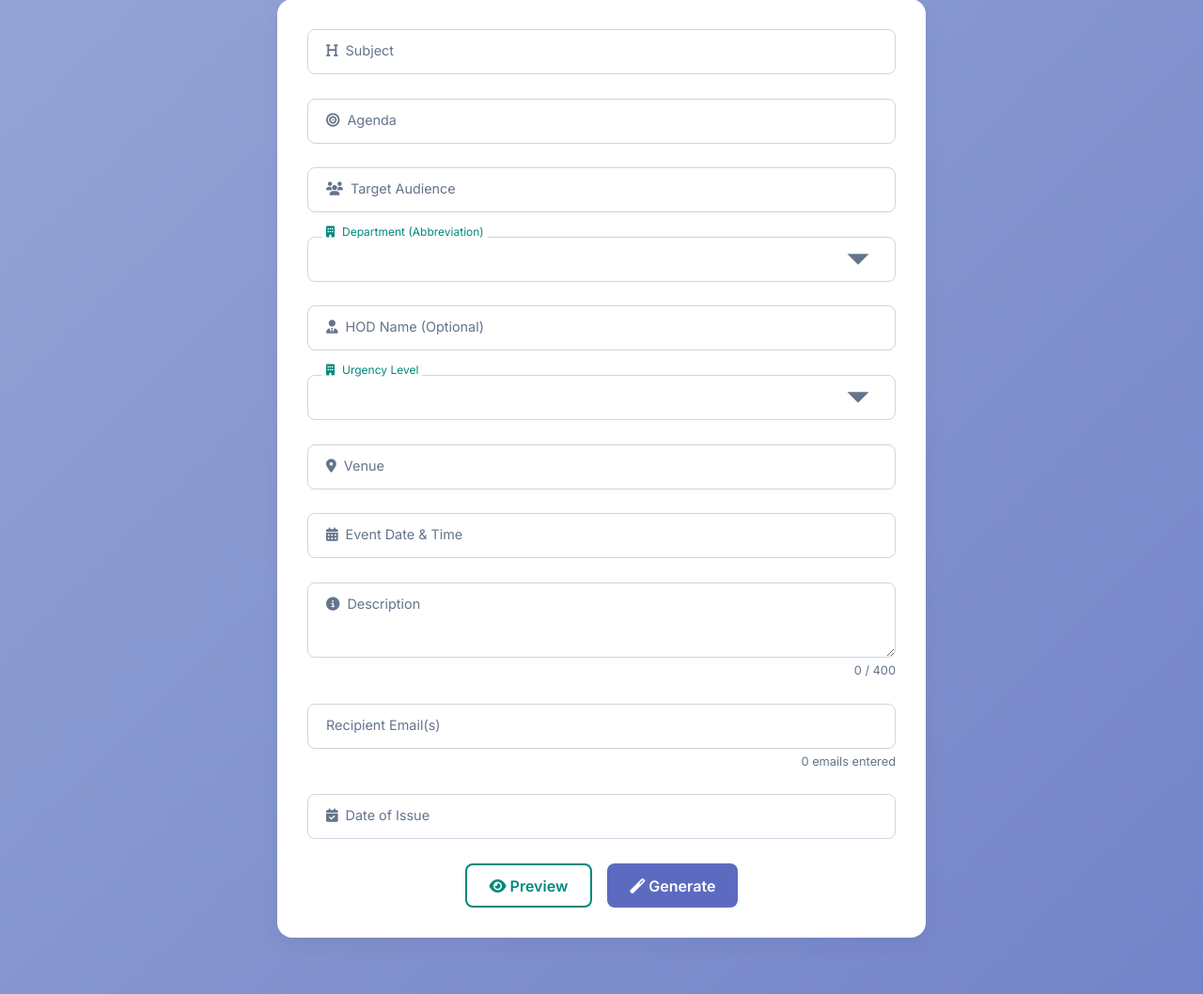
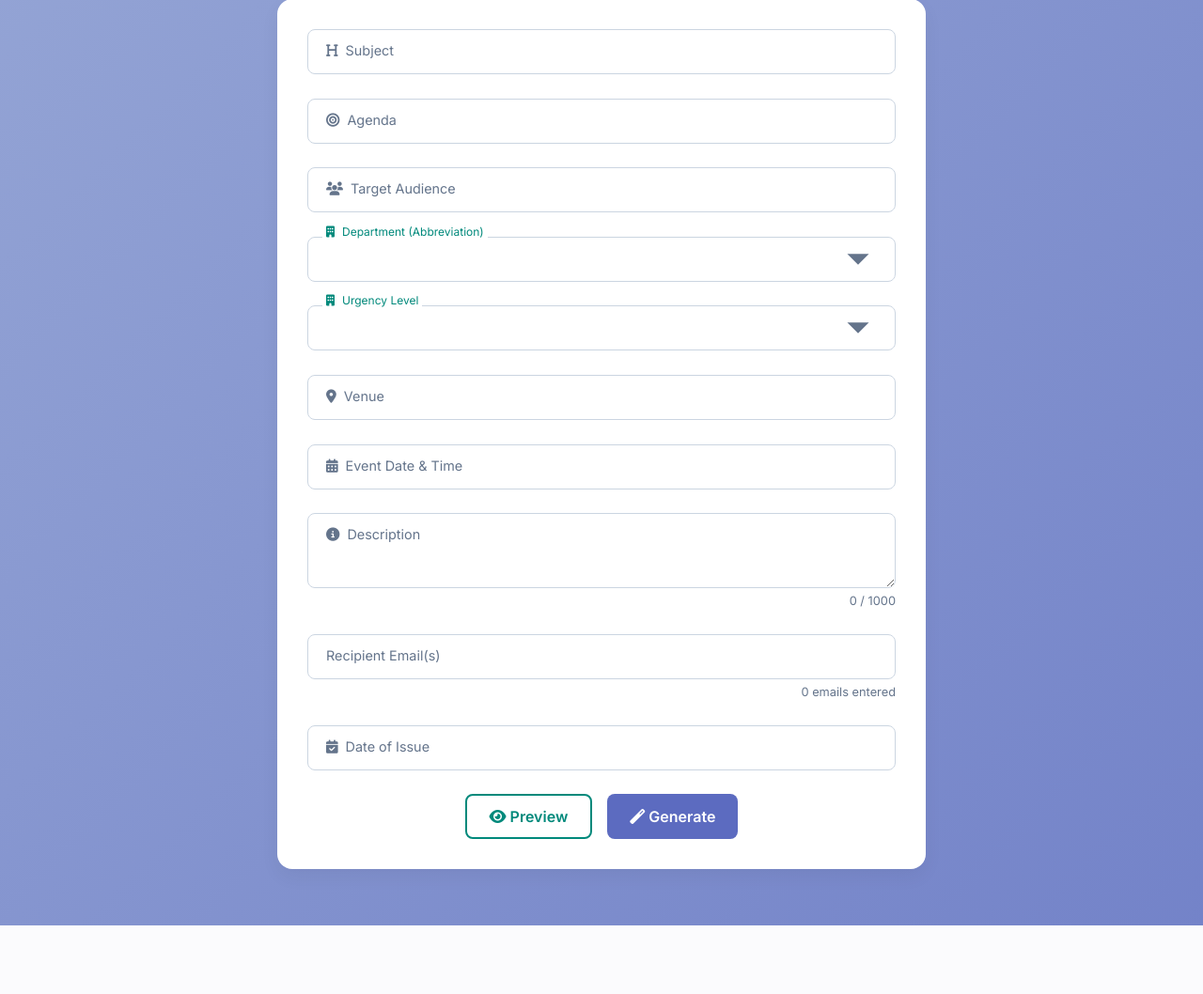
Before and after one commit to atlas-ian/circulargen, a Django app: page / in a window 1280 px wide. Shown: the part 133-1191 px from the top of the page at 94% size. After the commit the page ends 1118 px from the top, so only its background shows below. Run offline with Django 5.2, Linux system fonts and the light colour scheme; the visitor is signed in with stand-in values (Sample User, id 1); some libraries are stand-ins or nearby versions.

Commit message:
updated final minor changes

```diff
--- a/circulargen/generator/templates/generator/index.html
+++ b/circulargen/generator/templates/generator/index.html
@@ -199,10 +199,10 @@
         <label for="department"><i class="fas fa-building mr-2"></i>Department (Abbreviation)</label>
       </div>
       <!-- Optional: HOD Name -->
-      <div class="form-group">
+      <!-- <div class="form-group">
         <input type="text" id="hod_name" name="hod_name" class="form-control" placeholder=" ">
         <label for="hod_name"><i class="fas fa-user-tie mr-2"></i>HOD Name (Optional)</label>
-      </div>
+      </div> -->
       <!-- Urgency -->
       <div class="form-group">
         <select id="urgency" name="urgency" class="form-control" required>
@@ -233,7 +233,7 @@
         <textarea id="additional_info" name="additional_info" rows="4" maxlength="400"
                   class="form-control" placeholder=" "></textarea>
         <label for="additional_info"><i class="fas fa-info-circle mr-2"></i>Description</label>
-        <small id="infoCounter" class="form-text text-right">0 / 400</small>
+        <small id="infoCounter" class="form-text text-right">0 / 1000</small>
       </div>
       <!-- Recipient Emails -->
       <div class="form-group">
--- a/circulargen/generator/templates/generator/result.html
+++ b/circulargen/generator/templates/generator/result.html
@@ -192,6 +192,9 @@
     </section>
 
     <hr>
+    <!-- <div class="mb-2">
+      <strong>REF:</strong> {{ circular_id }}
+    </div> -->
 
     <section class="content">
       <p>{{ circular|linebreaks }}</p>
--- a/circulargen/generator/views.py
+++ b/circulargen/generator/views.py
@@ -13,6 +13,8 @@
 from django.core.mail       import EmailMessage
 import google.generativeai as genai
 from weasyprint import HTML
+import uuid
+
 
 # ─────────────────────────────────────────────────────────────────────────────
 # 1. HOD Mapping by Department Code
@@ -119,6 +121,10 @@
     response = model.generate_content(prompt)
     circular = re.sub(r'\*\*(.*?)\*\*', r'\1', response.text)
 
+
+# --- 4.1.1 Generate unique Circular ID ---
+    circular_id = uuid.uuid4().hex[:8].upper()  # e.g. 'A1B2C3D4'
+
     # --- 4.4 Prepare template context ---
     context = {
         'subject':         subject,
```
